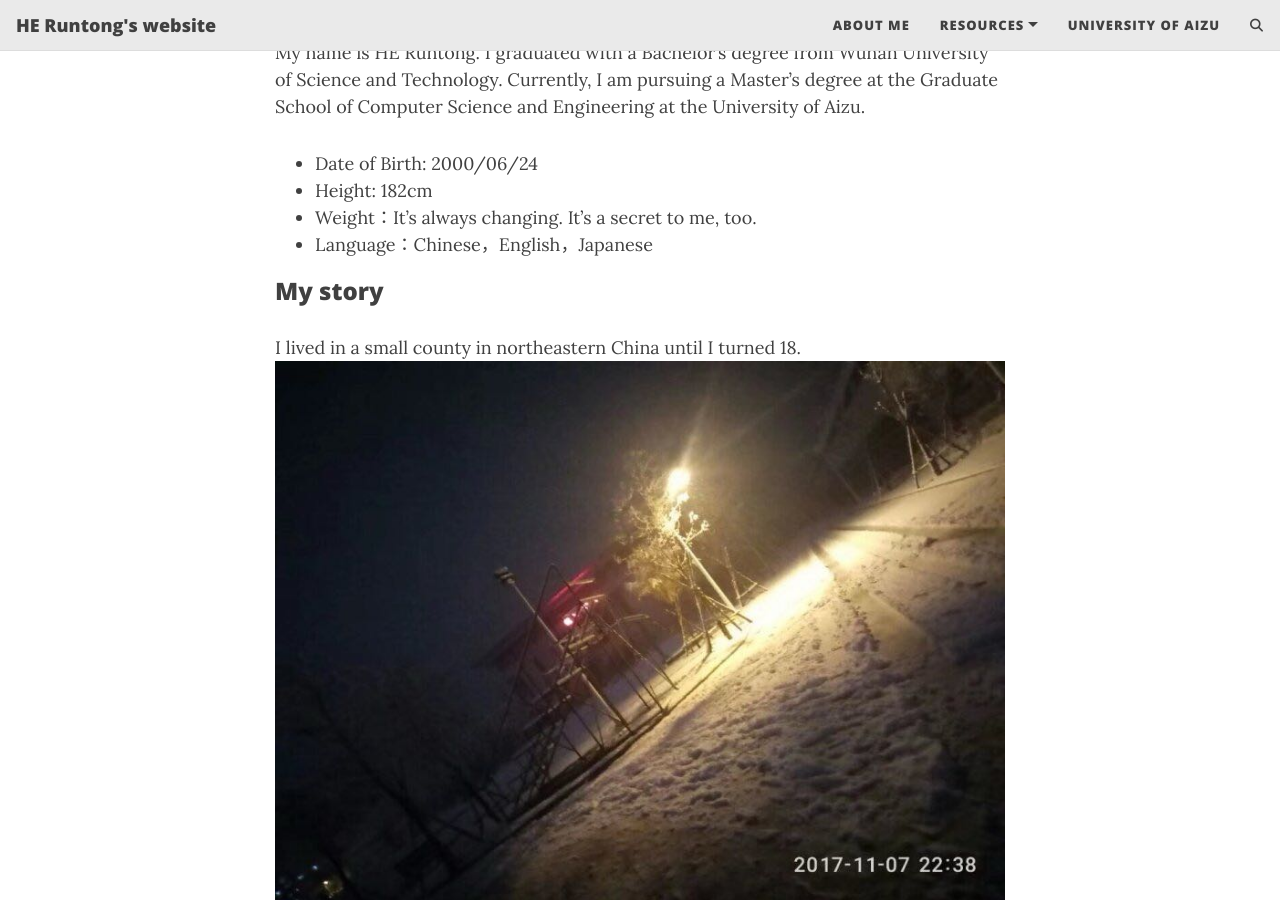
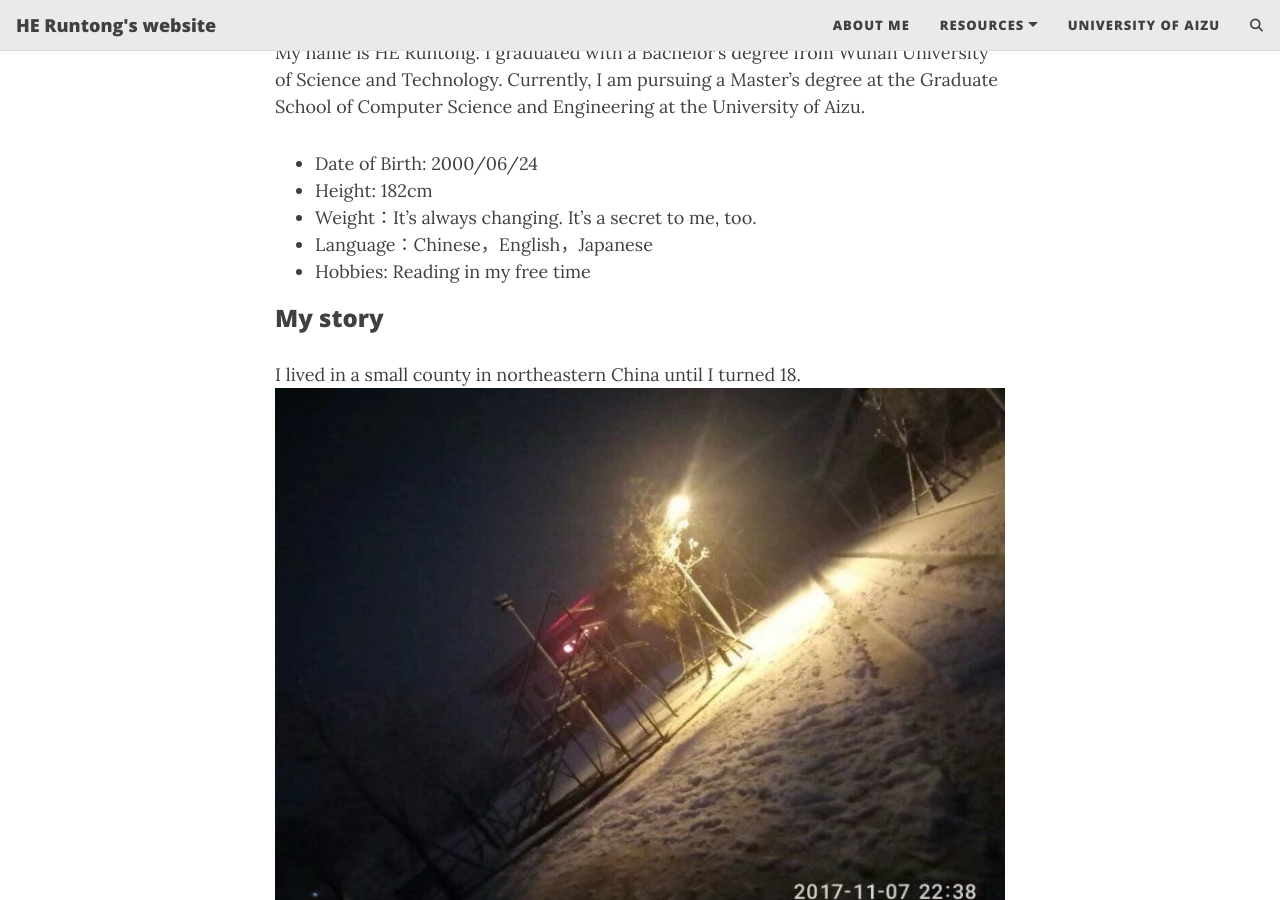
Before and after one commit to Runturn/MyPage, a Jekyll site: the page built from aboutme.md, in a window 1280 px wide and 900 px high, scrolled down 571 px. Built offline with Jekyll 4.4.1, drawn with Linux system fonts in a browser that asks for light colours; comment, search, counter and statistics services are not loaded.

```diff
--- a/aboutme.md
+++ b/aboutme.md
@@ -11,7 +11,7 @@
 - Height: 182cm
 - Weight：It's always changing. It's a secret to me, too.
 - Language：Chinese，English，Japanese
-
+- Hobbies: Reading in my free time
 
 
 ### My story
```
